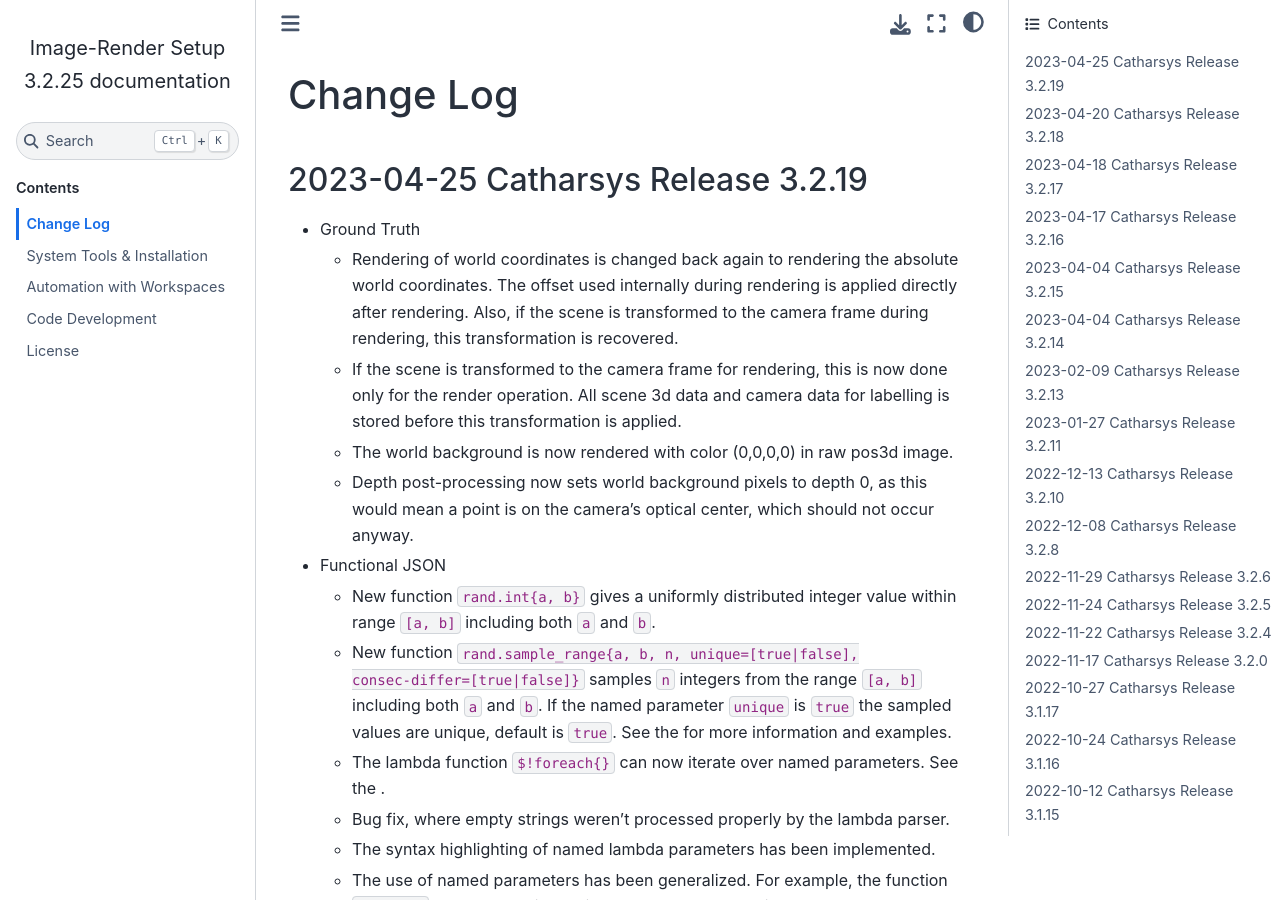
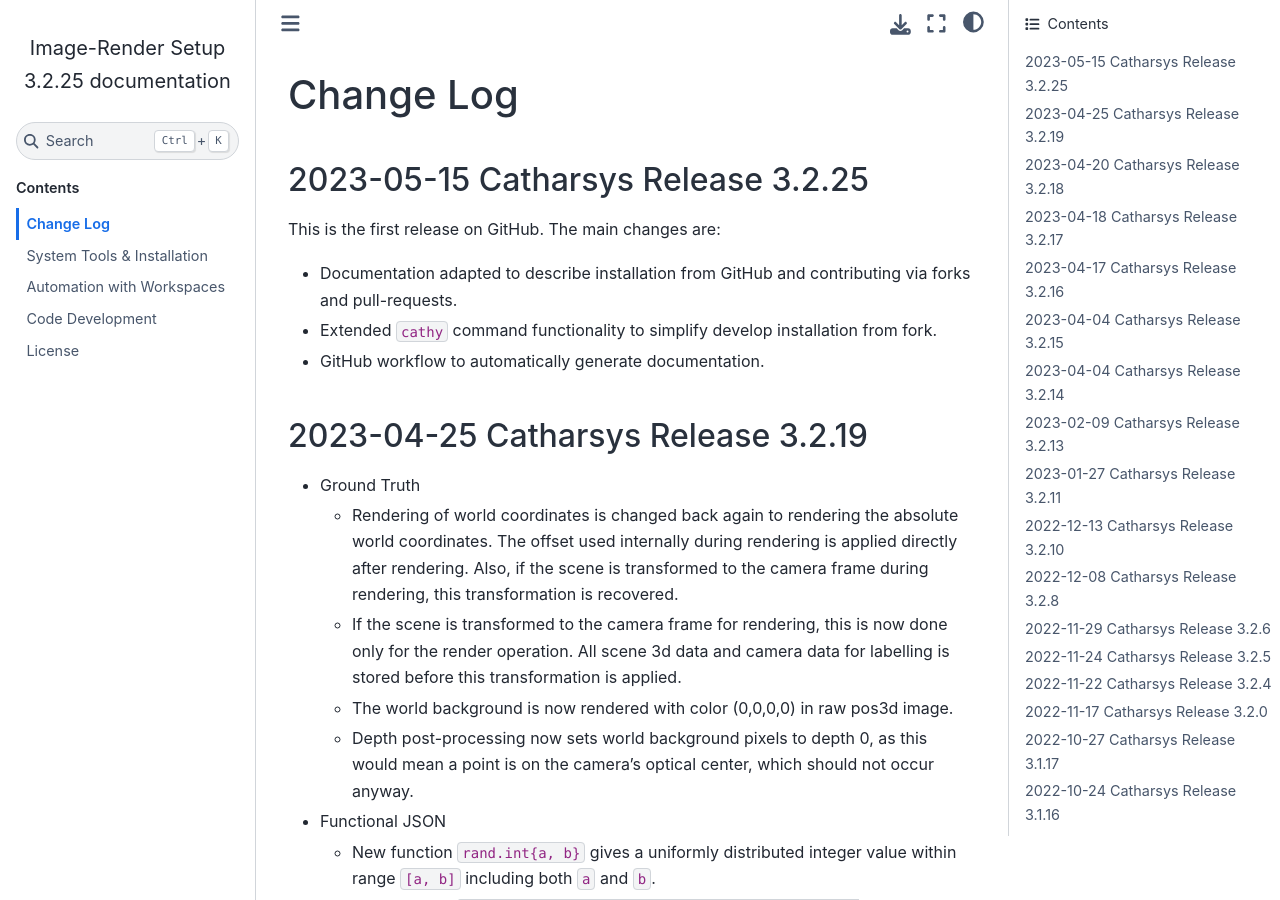
Before and after one commit to boschresearch/image-render-setup, a Sphinx documentation site: the page built from docs/source/change-log.md, in a window 1280 px wide and 900 px high. Built offline with Sphinx 7.4.7 and the Sphinx Book theme 1.1.4, drawn with Linux system fonts in a browser that asks for light colours; the version number is read from the project's files by our own code.

Commit message:
adds info to change log for v3.2.25

```diff
--- a/docs/source/change-log.md
+++ b/docs/source/change-log.md
@@ -1,4 +1,12 @@
 # Change Log
+
+## 2023-05-15 Catharsys Release 3.2.25
+
+This is the first release on GitHub. The main changes are:
+
+- Documentation adapted to describe installation from GitHub and contributing via forks and pull-requests.
+- Extended `cathy` command functionality to simplify develop installation from fork.
+- GitHub workflow to automatically generate documentation.
 
 ## 2023-04-25 Catharsys Release 3.2.19
 
```
